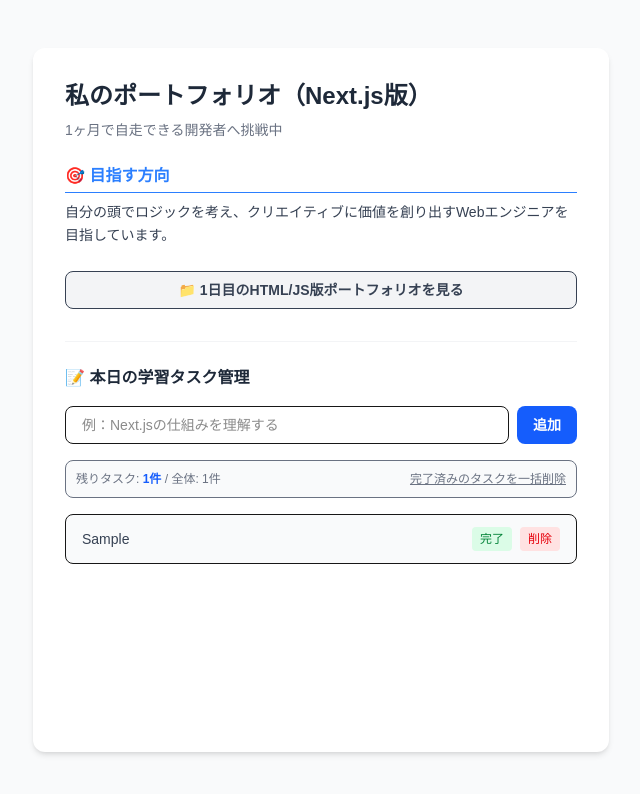
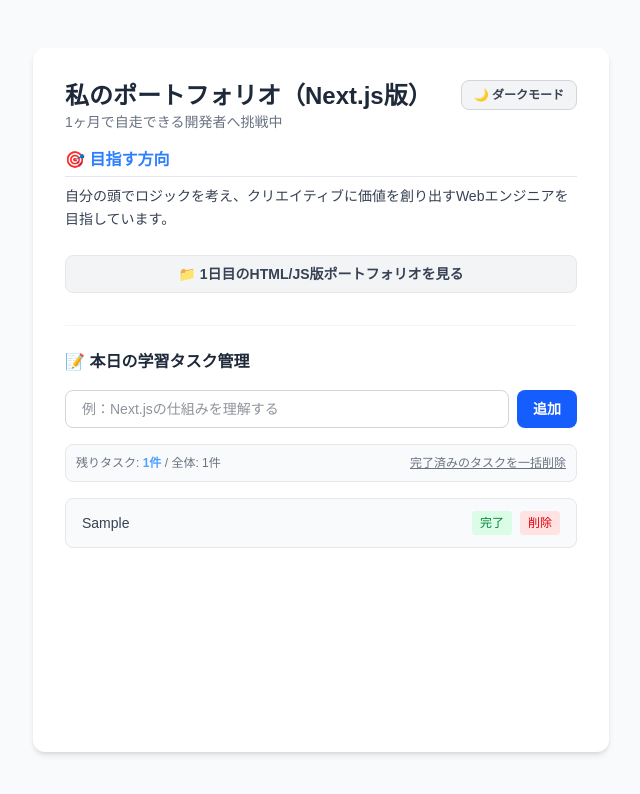
Before and after one commit to situkut5012-design/portfolio, a Next.js app: page / in a window 1280 px wide. Both pictures are taken after typing "Sample" into the empty fields and a click on the button "追加". Shown: the top 794 px of the page, without its empty margins (319-959 px from the left). Built offline with nearby package versions, Linux system fonts and the light colour scheme.

Commit message:
背景のダークモード機能を追加

```diff
--- a/app/page.tsx
+++ b/app/page.tsx
@@ -13,6 +13,9 @@ export default function Home() {
   const [isInitialized, setIsInitialized] = useState(false);
   const [input, setInput] = useState('');
 
+  // ★追加：ダークモードの状態（初期値はfalse＝ライトモード）
+  const [isDarkMode, setIsDarkMode] = useState(false);
+
   // 1. ページがブラウザに表示された瞬間（マウント後）に保存データを読み込む
   useEffect(() => {
     const savedTasks = localStorage.getItem('portfolio_tasks');
@@ -23,14 +26,22 @@ export default function Home() {
         console.error('データの読み込みに失敗しました', e);
       }
     }
+
+    // ついでに保存されていたダークモード設定があれば復元する
+    const savedTheme = localStorage.getItem('portfolio_dark_mode');
+    if (savedTheme === 'true') {
+      setIsDarkMode(true);
+    }
+
     setIsInitialized(true);
   }, []);
 
-  // 2. 初期化が終わったあとに、tasksが変更されたら自動保存する
+  // 2. tasksやテーマが変わったら自動保存する
   useEffect(() => {
     if (!isInitialized) return;
     localStorage.setItem('portfolio_tasks', JSON.stringify(tasks));
-  }, [tasks, isInitialized]);
+    localStorage.setItem('portfolio_dark_mode', String(isDarkMode));
+  }, [tasks, isDarkMode, isInitialized]);
 
   const addTask = (e: React.FormEvent) => {
     e.preventDefault();
@@ -58,24 +69,37 @@ export default function Home() {
     setTasks(tasks.filter((task) => task.id !== id));
   };
 
-  // ★追加：完了済みのタスクをすべて削除する関数
   const clearCompletedTasks = () => {
     setTasks(tasks.filter((task) => !task.completed));
   };
 
-  // ★追加：未完了のタスク数を計算
   const remainingCount = tasks.filter((task) => !task.completed).length;
 
   return (
-    <main className="min-h-screen bg-gray-50 py-12 px-4 flex justify-center">
-      <div className="max-w-xl w-full bg-white p-8 rounded-xl shadow-md">
-        <h1 className="text-2xl font-bold text-gray-800 mb-2">私のポートフォリオ（Next.js版）</h1>
-        <p className="text-sm text-gray-500 mb-6">1ヶ月で自走できる開発者へ挑戦中</p>
+    <main className={`min-h-screen py-12 px-4 flex justify-center transition-colors duration-300 ${isDarkMode ? 'bg-gray-900 text-white' : 'bg-gray-50 text-gray-800'}`}>
+      <div className={`max-w-xl w-full p-8 rounded-xl shadow-md transition-colors duration-300 ${isDarkMode ? 'bg-gray-800 border border-gray-700' : 'bg-white'}`}>
 
-        {/* 自己紹介エリア */}
-        <div className="mb-6">
-          <h2 className="text-base font-semibold text-blue-500 border-b pb-1 mb-2">🎯 目指す方向</h2>
-          <p className="text-gray-700 text-sm leading-relaxed">
+        {/* ヘッダーエリア（タイトル ＆ ダークモード切替ボタン） */}
+        <div className="flex justify-between items-start mb-2">
+          <div>
+            <h1 className={`text-2xl font-bold ${isDarkMode ? 'text-white' : 'text-gray-800'}`}>私のポートフォリオ（Next.js版）</h1>
+            <p className={`text-sm ${isDarkMode ? 'text-gray-400' : 'text-gray-500'}`}>1ヶ月で自走できる開発者へ挑戦中</p>
+          </div>
+          <button
+            onClick={() => setIsDarkMode(!isDarkMode)}
+            className={`px-3 py-1.5 rounded-lg text-xs font-semibold transition border ${
+              isDarkMode
+                ? 'bg-yellow-500 text-gray-900 border-yellow-400 hover:bg-yellow-400'
+                : 'bg-gray-100 text-gray-700 border-gray-300 hover:bg-gray-200'
+            }`}
+          >
+            {isDarkMode ? '☀️ ライトモード' : '🌙 ダークモード'}
+          </button>
+        </div>
+
+        <div className="mb-6 mt-4">
+          <div className={`text-base font-semibold border-b pb-1 mb-2 ${isDarkMode ? 'text-blue-400 border-gray-700' : 'text-blue-500 border-gray-200'}`}>🎯 目指す方向</div>
+          <p className={`text-sm leading-relaxed ${isDarkMode ? 'text-gray-300' : 'text-gray-700'}`}>
             自分の頭でロジックを考え、クリエイティブに価値を創り出すWebエンジニアを目指しています。
           </p>
         </div>
@@ -84,15 +108,19 @@ export default function Home() {
         <div className="mb-6">
           <a
             href="/html-version/index.html"
-            className="block text-center bg-gray-100 hover:bg-gray-200 text-gray-700 font-semibold py-2 px-4 rounded-lg text-sm transition border"
+            className={`block text-center font-semibold py-2 px-4 rounded-lg text-sm transition border ${
+              isDarkMode
+                ? 'bg-gray-700 text-gray-200 border-gray-600 hover:bg-gray-600'
+                : 'bg-gray-100 text-gray-700 border-gray-200 hover:bg-gray-200'
+            }`}
           >
             📁 1日目のHTML/JS版ポートフォリオを見る
           </a>
         </div>
 
         {/* ToDoリスト機能 */}
-        <div className="mt-8 pt-6 border-t border-gray-100">
-          <h2 className="text-base font-semibold text-gray-800 mb-4">📝 本日の学習タスク管理</h2>
+        <div className={`mt-8 pt-6 border-t ${isDarkMode ? 'border-gray-700' : 'border-gray-100'}`}>
+          <h2 className={`text-base font-semibold mb-4 ${isDarkMode ? 'text-white' : 'text-gray-800'}`}>📝 本日の学習タスク管理</h2>
 
           <form onSubmit={addTask} className="flex gap-2 mb-4">
             <input
@@ -100,7 +128,11 @@ export default function Home() {
               value={input}
               onChange={(e) => setInput(e.target.value)}
               placeholder="例：Next.jsの仕組みを理解する"
-              className="flex-1 px-4 py-2 border rounded-lg text-sm focus:outline-none focus:ring-2 focus:ring-blue-500"
+              className={`flex-1 px-4 py-2 border rounded-lg text-sm focus:outline-none focus:ring-2 focus:ring-blue-500 ${
+                isDarkMode
+                  ? 'bg-gray-700 border-gray-600 text-white placeholder-gray-400'
+                  : 'bg-white border-gray-300 text-gray-800'
+              }`}
             />
             <button
               type="submit"
@@ -110,13 +142,14 @@ export default function Home() {
             </button>
           </form>
 
-          {/* ★追加：残りタスク数と一括削除ボタンを表示するエリア */}
           {tasks.length > 0 && (
-            <div className="flex justify-between items-center mb-4 text-xs text-gray-500 bg-gray-50 p-2.5 rounded-lg border">
-              <span>残りタスク: <strong className="text-blue-600">{remainingCount}件</strong> / 全体: {tasks.length}件</span>
+            <div className={`flex justify-between items-center mb-4 text-xs p-2.5 rounded-lg border ${
+              isDarkMode ? 'bg-gray-700 border-gray-600 text-gray-300' : 'bg-gray-50 border-gray-200 text-gray-500'
+            }`}>
+              <span>残りタスク: <strong className="text-blue-400">{remainingCount}件</strong> / 全体: {tasks.length}件</span>
               <button
                 onClick={clearCompletedTasks}
-                className="hover:text-red-600 transition underline"
+                className="hover:text-red-400 transition underline"
               >
                 完了済みのタスクを一括削除
               </button>
@@ -127,12 +160,18 @@ export default function Home() {
             {tasks.map((task) => (
               <li
                 key={task.id}
-                className="flex justify-between items-center bg-gray-50 px-4 py-3 rounded-lg border"
+                className={`flex justify-between items-center px-4 py-3 rounded-lg border transition-colors ${
+                  isDarkMode
+                    ? 'bg-gray-700 border-gray-600 text-gray-200'
+                    : 'bg-gray-50 border-gray-200 text-gray-700'
+                }`}
               >
                 <span
                   onClick={() => toggleTask(task.id)}
                   className={`cursor-pointer text-sm flex-1 ${
-                    task.completed ? 'line-through text-gray-400' : 'text-gray-700'
+                    task.completed
+                      ? (isDarkMode ? 'line-through text-gray-500' : 'line-through text-gray-400')
+                      : ''
                   }`}
                 >
                   {task.text}
@@ -140,15 +179,21 @@ export default function Home() {
                 <div className="flex gap-2">
                   <button
                     onClick={() => toggleTask(task.id)}
-                    className={`text-xs px-2 py-1 rounded ${
-                      task.completed ? 'bg-gray-200 text-gray-600' : 'bg-green-100 text-green-700'
+                    className={`text-xs px-2 py-1 rounded transition ${
+                      task.completed
+                        ? (isDarkMode ? 'bg-gray-600 text-gray-300' : 'bg-gray-200 text-gray-600')
+                        : (isDarkMode ? 'bg-green-900 text-green-300 hover:bg-green-800' : 'bg-green-100 text-green-700 hover:bg-green-200')
                     }`}
                   >
                     {task.completed ? '未了に戻す' : '完了'}
                   </button>
                   <button
                     onClick={() => deleteTask(task.id)}
-                    className="text-xs bg-red-100 text-red-600 px-2 py-1 rounded hover:bg-red-200"
+                    className={`text-xs px-2 py-1 rounded transition ${
+                      isDarkMode
+                        ? 'bg-red-900 text-red-300 hover:bg-red-800'
+                        : 'bg-red-100 text-red-600 hover:bg-red-200'
+                    }`}
                   >
                     削除
                   </button>
@@ -156,7 +201,7 @@ export default function Home() {
               </li>
             ))}
             {tasks.length === 0 && (
-              <p className="text-center text-sm text-gray-400 py-4">タスクはまだありません。上のフォームから追加してみよう！</p>
+              <p className={`text-center text-sm py-4 ${isDarkMode ? 'text-gray-500' : 'text-gray-400'}`}>タスクはまだありません。上のフォームから追加してみよう！</p>
             )}
           </ul>
         </div>
```
